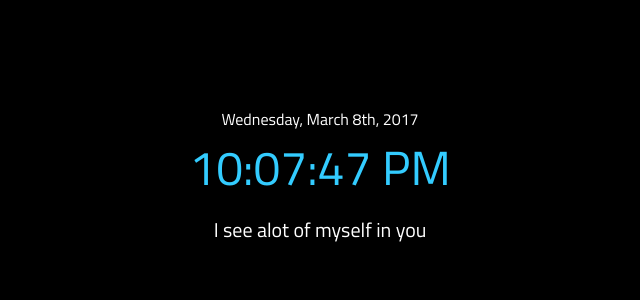
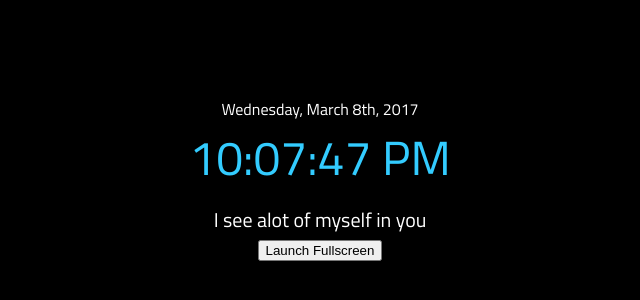
Before and after one commit to sbubaron/minimirror, a plain HTML site: page index.htm in a window 1280 px wide. Shown: the part 224-524 px from the top of the page, without its empty margins (320-960 px from the left). Drawn offline with nearby package versions, Linux system fonts and the light colour scheme.

Commit message:
fullscreenmode

```diff
--- a/index.htm
+++ b/index.htm
@@ -28,7 +28,7 @@
 
     </div>
 
-
+    <button onclick="launchIntoFullscreen(document.documentElement);" id="fullScreenButton">Launch Fullscreen</button>
 
 </div>
 
--- a/theme/js/main.js
+++ b/theme/js/main.js
@@ -19,4 +19,24 @@ $(document).ready(function() {
     }
   });
 
+  // Launch fullscreen for browsers that support it!
+launchIntoFullscreen(document.documentElement); // the whole page
+
+
 });
+
+
+function launchIntoFullscreen(element) {
+  if(element.requestFullscreen) {
+    element.requestFullscreen();
+  } else if(element.mozRequestFullScreen) {
+    element.mozRequestFullScreen();
+  } else if(element.webkitRequestFullscreen) {
+    element.webkitRequestFullscreen();
+  } else if(element.msRequestFullscreen) {
+    element.msRequestFullscreen();
+  }
+
+  console.log(element);
+
+}
```
